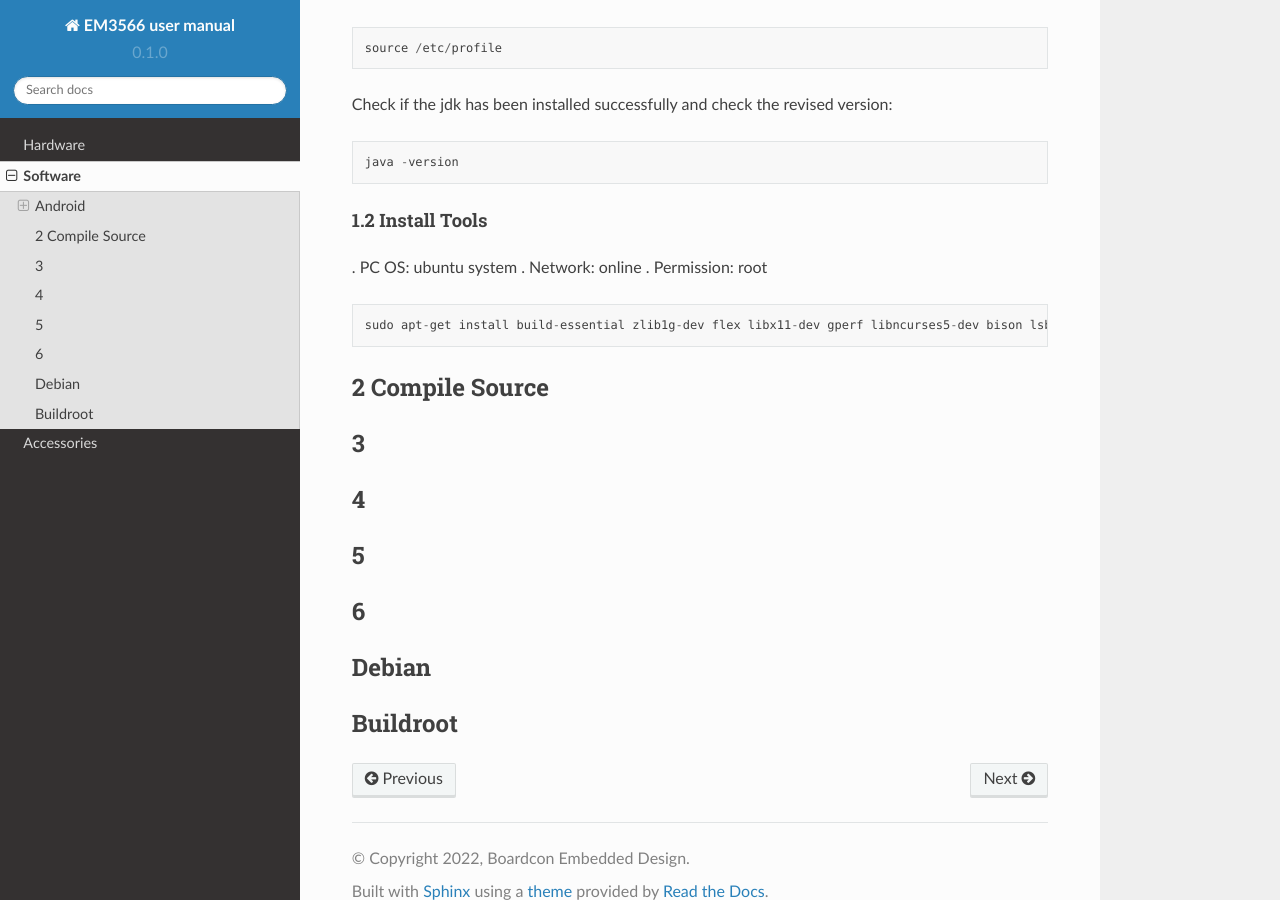
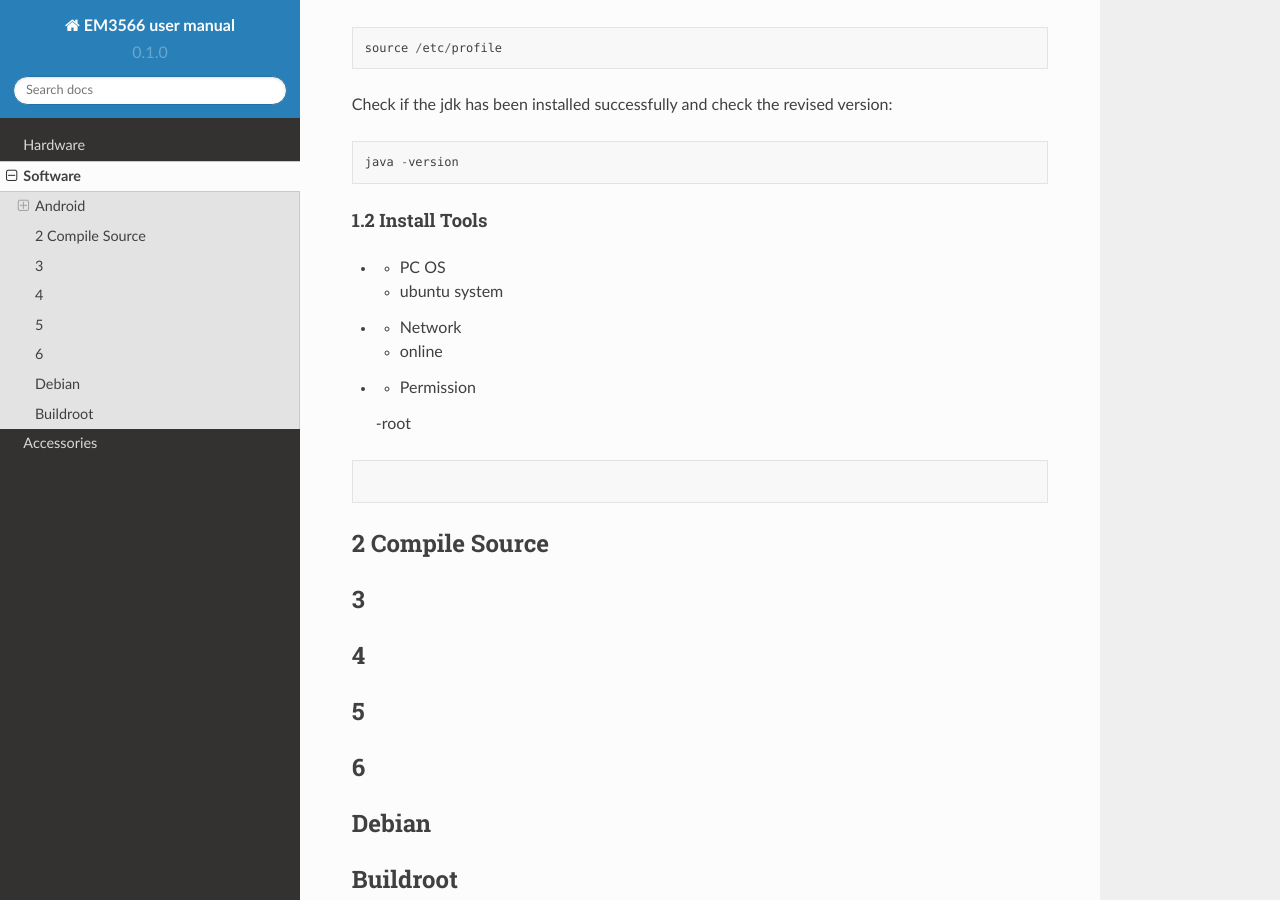
Before and after one commit to boardcon/EM3566, a Sphinx documentation site: the page built from docs/source/software.rst, in a window 1280 px wide and 900 px high, scrolled down 805 px. Built offline with Sphinx 7.4.7 and the Read the Docs theme 2.0.0, drawn with Linux system fonts in a browser that asks for light colours.

Commit message:
Update software.rst

```diff
--- a/docs/source/software.rst
+++ b/docs/source/software.rst
@@ -47,13 +47,15 @@ Check if the jdk has been installed successfully and check the revised version:
 1.2 Install Tools
 """"""""""""""""""
 
-. PC OS: ubuntu system
-. Network: online
-. Permission: root
+* - PC OS
+  - ubuntu system
+* - Network
+  - online
+* - Permission
+  -root
 
 .. code-block::
 
- sudo apt-get install build-essential zlib1g-dev flex libx11-dev gperf libncurses5-dev bison lsb-core lib32z1-dev g++-multilib lib32ncurses5-dev uboot-mkimage g++-4.4-multilib repo git ssh make gcc libssl-dev liblz4-tool expect g++ patchelf chrpath gawk texinfo chrpath diffstat binfmt-support qemu-user-static live-build bison flex fakeroot cmake gcc-multilib g++-multilibdevice-tree-compiler python-pip ncurses-dev pyelftools unzip
 
 2 Compile Source
 -----------------
```
